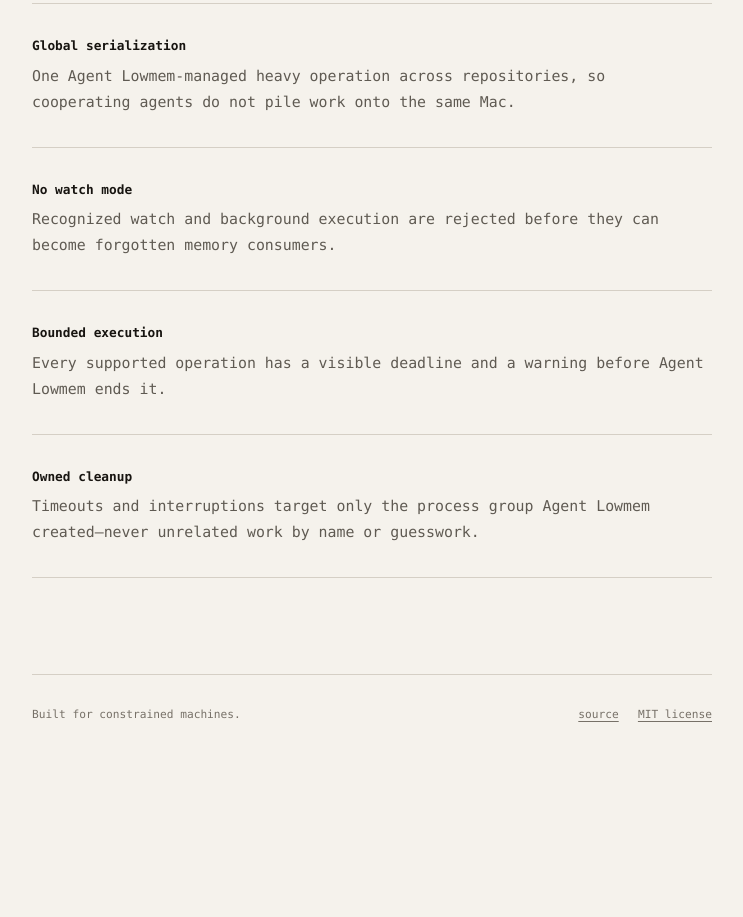
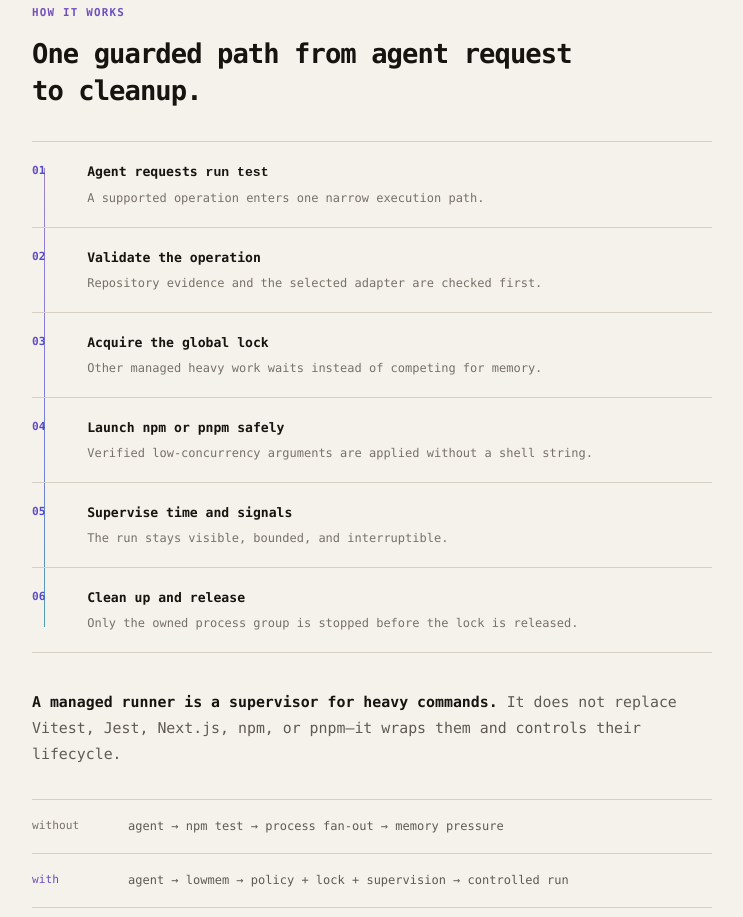
Before and after one commit to Pleo2/agentlowmem.dev, a plain HTML site: page index.html in a window 1280 px wide. Shown: the part 1123-2040 px from the top of the page, without its empty margins (0-743 px from the left). Before the commit the page ends 1895 px from the top, so only its background shows below. Drawn offline with Linux system fonts and the light colour scheme.

Commit message:
feat: explain managed runner flow

```diff
--- a/index.html
+++ b/index.html
@@ -72,6 +72,24 @@
     .bright { color: var(--text); }
     .terminal { animation: arrive .65s cubic-bezier(.2,.7,.2,1) both; }
     @keyframes arrive { from { opacity: 0; transform: translateY(8px); } to { opacity: 1; transform: none; } }
+    .managed { max-width: 42.5rem; margin-top: clamp(5rem, 10vw, 7rem); }
+    .section-label { margin: 0 0 .85rem; color: var(--accent-solid); font-size: .68rem; font-weight: 600; letter-spacing: .11em; text-transform: uppercase; }
+    .managed-title { max-width: 34rem; margin: 0; color: var(--text); font-size: clamp(1.25rem, 4vw, 1.7rem); line-height: 1.35; letter-spacing: -.035em; }
+    .flow { position: relative; margin-top: 2rem; border-block: 1px solid var(--line); }
+    .flow::before { content: ""; position: absolute; top: 1.6rem; bottom: 1.6rem; left: .72rem; width: 1px; background: var(--gradient); opacity: .7; }
+    .flow-step { position: relative; display: grid; grid-template-columns: 2.7rem 1fr; gap: .75rem; padding: 1.15rem 0; border-bottom: 1px solid var(--line); }
+    .flow-step:last-child { border-bottom: 0; }
+    .flow-number { z-index: 1; align-self: start; width: 1.5rem; background: var(--bg); color: var(--accent-solid); font-size: .7rem; font-weight: 600; }
+    .flow-step strong { display: block; color: var(--text); font-size: .82rem; font-weight: 600; }
+    .flow-step span:last-child { display: block; margin-top: .2rem; color: var(--faint); font-size: .75rem; }
+    .definition { margin: 2.25rem 0 0; }
+    .definition strong { color: var(--text); font-weight: 600; }
+    .comparison { margin-top: 2rem; border-block: 1px solid var(--line); }
+    .comparison-row { display: grid; grid-template-columns: 5rem minmax(0, 1fr); gap: 1rem; padding: 1rem 0; }
+    .comparison-row + .comparison-row { border-top: 1px solid var(--line); }
+    .comparison-label { color: var(--faint); font-size: .7rem; }
+    .comparison-row:last-child .comparison-label { color: var(--accent-solid); }
+    .comparison code { color: var(--muted); font: inherit; font-size: .75rem; overflow-wrap: anywhere; }
     .features { max-width: 42.5rem; margin-top: clamp(5rem, 10vw, 7rem); border-top: 1px solid var(--line); }
     .feature { padding: 2rem 0; border-bottom: 1px solid var(--line); }
     h2 { margin: 0; color: var(--text); font: 600 .8rem/1.5 var(--mono); }
@@ -101,7 +119,7 @@
       }
     }
     @supports ((background-clip: text) or (-webkit-background-clip: text)) {
-      .brand::after, .prompt, .ok {
+      .brand::after, .prompt, .ok, .section-label, .flow-number, .comparison-row:last-child .comparison-label {
         background: var(--gradient);
         color: transparent;
         background-clip: text;
@@ -149,6 +167,24 @@ cleanup    owned process group
 <span class="ok">ready</span>      focused validation recommended</pre>
     </section>
 
+    <section class="managed" aria-labelledby="managed-title">
+      <p class="section-label">How it works</p>
+      <h2 class="managed-title" id="managed-title">One guarded path from agent request to cleanup.</h2>
+      <div class="flow" role="list" aria-label="Managed execution flow">
+        <div class="flow-step" role="listitem"><span class="flow-number">01</span><div><strong>Agent requests <code>run test</code></strong><span>A supported operation enters one narrow execution path.</span></div></div>
+        <div class="flow-step" role="listitem"><span class="flow-number">02</span><div><strong>Validate the operation</strong><span>Repository evidence and the selected adapter are checked first.</span></div></div>
+        <div class="flow-step" role="listitem"><span class="flow-number">03</span><div><strong>Acquire the global lock</strong><span>Other managed heavy work waits instead of competing for memory.</span></div></div>
+        <div class="flow-step" role="listitem"><span class="flow-number">04</span><div><strong>Launch npm or pnpm safely</strong><span>Verified low-concurrency arguments are applied without a shell string.</span></div></div>
+        <div class="flow-step" role="listitem"><span class="flow-number">05</span><div><strong>Supervise time and signals</strong><span>The run stays visible, bounded, and interruptible.</span></div></div>
+        <div class="flow-step" role="listitem"><span class="flow-number">06</span><div><strong>Clean up and release</strong><span>Only the owned process group is stopped before the lock is released.</span></div></div>
+      </div>
+      <p class="definition"><strong>A managed runner is a supervisor for heavy commands.</strong> It does not replace Vitest, Jest, Next.js, npm, or pnpm—it wraps them and controls their lifecycle.</p>
+      <div class="comparison" aria-label="Execution comparison">
+        <div class="comparison-row"><span class="comparison-label">without</span><code>agent → npm test → process fan-out → memory pressure</code></div>
+        <div class="comparison-row"><span class="comparison-label">with</span><code>agent → lowmem → policy + lock + supervision → controlled run</code></div>
+      </div>
+    </section>
+
     <section class="features" aria-label="Core capabilities">
       <article class="feature"><h2>Global serialization</h2><p>One Agent Lowmem-managed heavy operation across repositories, so cooperating agents do not pile work onto the same Mac.</p></article>
       <article class="feature"><h2>No watch mode</h2><p>Recognized watch and background execution are rejected before they can become forgotten memory consumers.</p></article>
```
Also changed, not shown: 1 other file.
